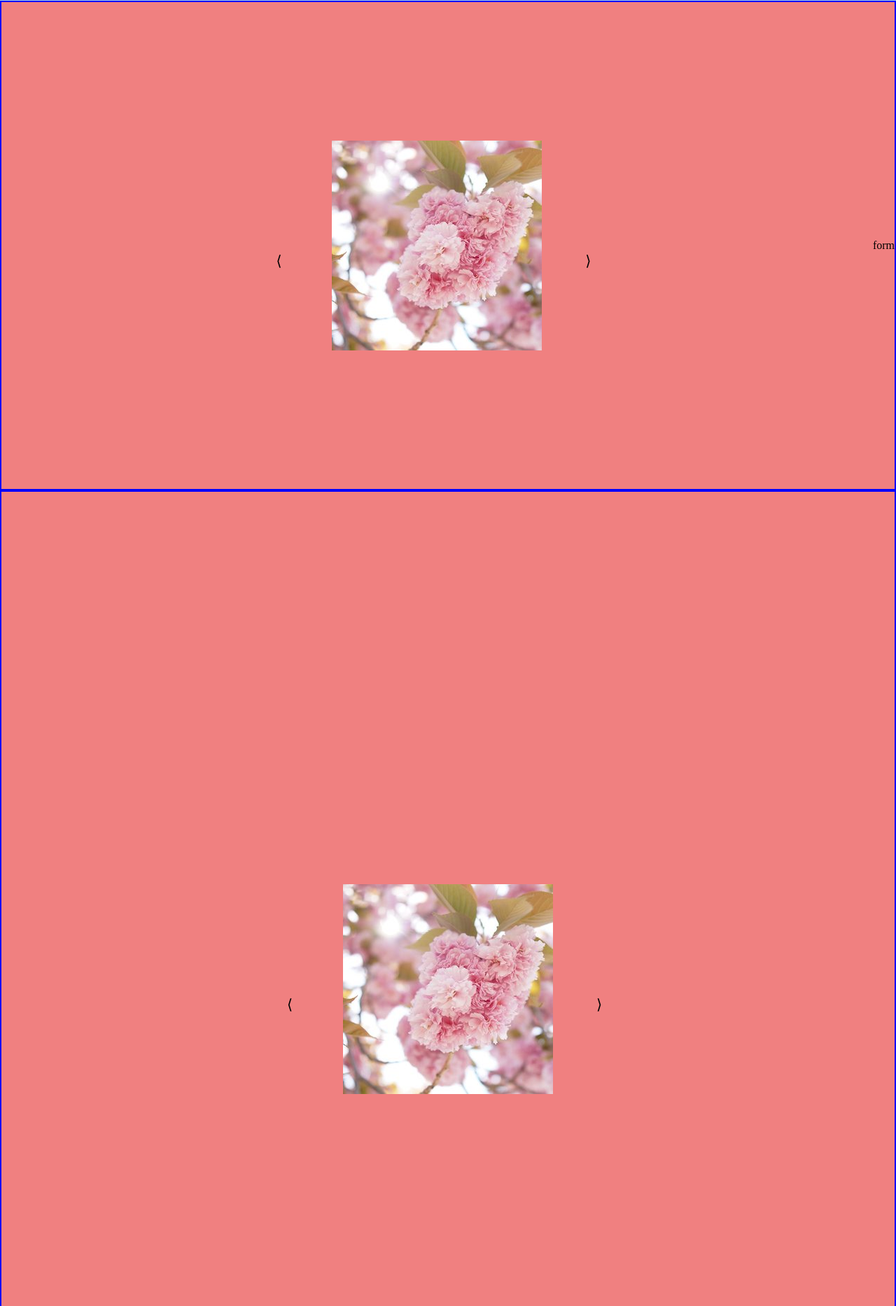
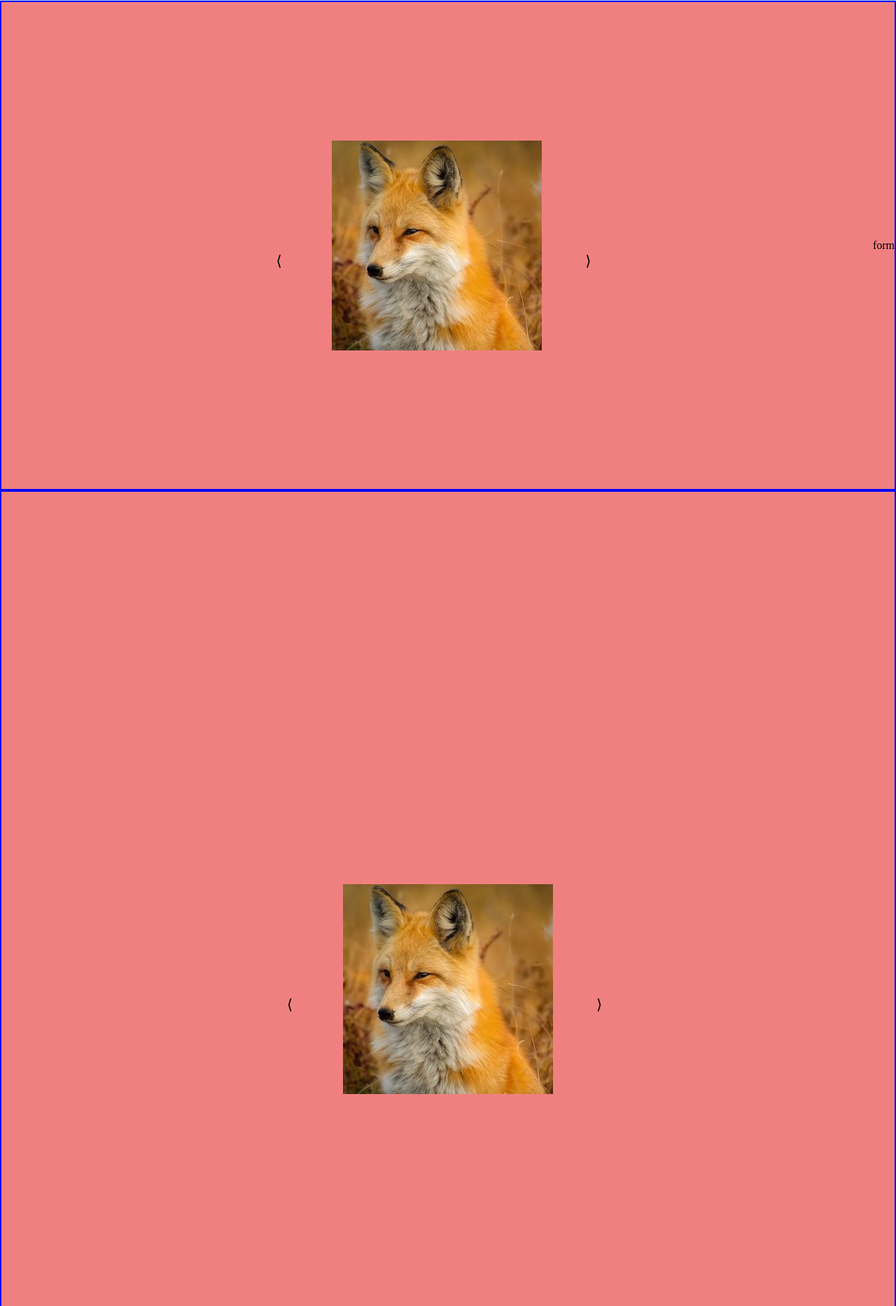
Before and after one commit to SSUcheese/devRent_zer0_PJT, a Django app: page / in a window 1280 px wide. Shown: the part 139-2006 px from the top of the page at 70% size. Run offline with Django 3.2, Linux system fonts and the light colour scheme.

Commit message:
2/1 재업로드

```diff
--- /dev/null
+++ b/개발/bargain_sale/subscriptions/static/subscriptions/js/main_slider.js
@@ -0,0 +1,50 @@
+const slides1 = document.querySelector('.main1_slides'); //main1 전체 슬라이드 컨테이너
+const slides2 = document.querySelector('.main2_slides'); //main2 전체 슬라이드 컨테이너
+const slideimg1 = document.querySelectorAll('.main1_slides li'); //main1 모든 슬라이드들
+const slideimg2 = document.querySelectorAll('.main2_slides li'); //main2 모든 슬라이드들
+let currentldx = 0; //현재 슬라이드 index
+const slideCount = 3; // 슬라이드 개수
+const prev1 = document.querySelector('.prev1'); //main1 이전 버튼
+const prev2 = document.querySelector('.prev2'); //main2 이전 버튼
+const next1 = document.querySelector('.next1'); //main1 다음 버튼
+const next2 = document.querySelector('.next2'); //main2 다음 버튼
+const slideWidth = 300; //한개의 슬라이드 넓이
+const slideMargin = 100; //슬라이드간의 margin 값
+
+//전체 슬라이드 컨테이너 넓이 설정
+slides1.style.width = (slideWidth + slideMargin) * slideCount + 'px';
+slides2.style.width = (slideWidth + slideMargin) * slideCount + 'px';
+
+function moveSlide1(num) {
+    slides1.style.left = -num * 400 + 'px';
+    currentldx = num;
+}
+
+function moveSlide2(num) {
+    slides2.style.left = -num * 400 + 'px';
+    currentldx = num;
+}
+
+prev1.addEventListener('click', function() {
+    // 첫번째 슬라이드로 표시 됐을떄는 이전 버튼 눌러도 아무런 반응 없게 하려고 currentldx !== 0 일때만 moveSlide 함수 부름
+    if (currentldx !== 0) moveSlide1(currentldx -1);
+});
+
+prev2.addEventListener('click', function() {
+    // 첫번째 슬라이드로 표시 됐을떄는 이전 버튼 눌러도 아무런 반응 없게 하려고 currentldx !== 0 일때만 moveSlide 함수 부름
+    if (currentldx !== 0) moveSlide2(currentldx -1);
+});
+
+next1.addEventListener('click', function(){
+    /* 마지막 슬라이드로 표시 됐을때는 다음 버튼 눌러도 아무런 반응 없게 하기 위해 currentIdx !==slideCount - 1 일때만 moveSlide 함수 불러옴 */
+    if (currentldx !== slideCount -1) {
+        moveSlide1(currentldx + 1);
+    }
+});
+
+next2.addEventListener('click', function(){
+    /* 마지막 슬라이드로 표시 됐을때는 다음 버튼 눌러도 아무런 반응 없게 하기 위해 currentIdx !==slideCount - 1 일때만 moveSlide 함수 불러옴 */
+    if (currentldx !== slideCount -1) {
+        moveSlide2(currentldx + 1);
+    }
+});
--- a/개발/bargain_sale/subscriptions/templates/subscriptions/home.html
+++ b/개발/bargain_sale/subscriptions/templates/subscriptions/home.html
@@ -29,17 +29,13 @@
     <div class="main">
         <!--1번 블럭 : 대표 제품 및 폼-->
         <div class="main1" id="main1">
-            <div id="main1_slider" class="main_slider">
-                <ul id="main1_slides" class="main1_slides main_slides">
-                    <li><img src={% static 'subscriptions/image/flower.jpg' %}></li>
+            <div class="main_slider">
+                <ul class="main1_slides main_slides">
                     <li><img src={% static 'subscriptions/image/fox.jpg' %}></li>
-                    <li><img src={% static 'subscriptions/image/lightning.jpg' %}></li>
                     <li><img src={% static 'subscriptions/image/moon.jpg' %}></li>
-                    <li><img src={% static 'subscriptions/image/nature.jpg' %}></li>
-                    <li><img src={% static 'subscriptions/image/space.jpg' %}></li>
                     <li><div><h1>아무거나아무거나</h1></div></li>
                 </ul>
-                <p id="main1_slider_controller" class="main_slider_controller">
+                <p class="main1_slider_controller main_slider_controller">
                     <!-- &lang: 왼쪽 방향 화살표 &rang: 오른쪽 방향 화살표 -->
                     <span class="prev1 prev">&lang;</span>
                     <span class="next1 next">&rang;</span>
@@ -51,15 +47,11 @@
         <div class="main2" id="main2">
             <div id="main2_slider" class="main_slider">
                 <ul id="main2_slides" class="main2_slides main_slides">
-                    <li><img src={% static 'subscriptions/image/flower.jpg' %}></li>
                     <li><img src={% static 'subscriptions/image/fox.jpg' %}></li>
-                    <li><img src={% static 'subscriptions/image/lightning.jpg' %}></li>
                     <li><img src={% static 'subscriptions/image/moon.jpg' %}></li>
-                    <li><img src={% static 'subscriptions/image/nature.jpg' %}></li>
-                    <li><img src={% static 'subscriptions/image/space.jpg' %}></li>
                     <li><div><h1>아무거나아무거나</h1></div></li>
                 </ul>
-                <p id="main2_slider_controller" class="main_slider_controller">
+                <p class="main1_slider_controller main_slider_controller">
                     <!-- &lang: 왼쪽 방향 화살표 &rang: 오른쪽 방향 화살표 -->
                     <span class="prev2 prev">&lang;</span>
                     <span class="next2 next">&rang;</span>
@@ -115,7 +107,6 @@
     </div>
 
     <script src={% static 'subscriptions/js/modal.js' %}></script>
-    <!-- <script src={% static 'subscriptions/js/main1_slider.js' %}></script>
-    <script src={% static 'subscriptions/js/main2_slider.js' %}></script> -->
+    <script src={% static 'subscriptions/js/main_slider.js' %}></script>
 </body>
 </html>
```
